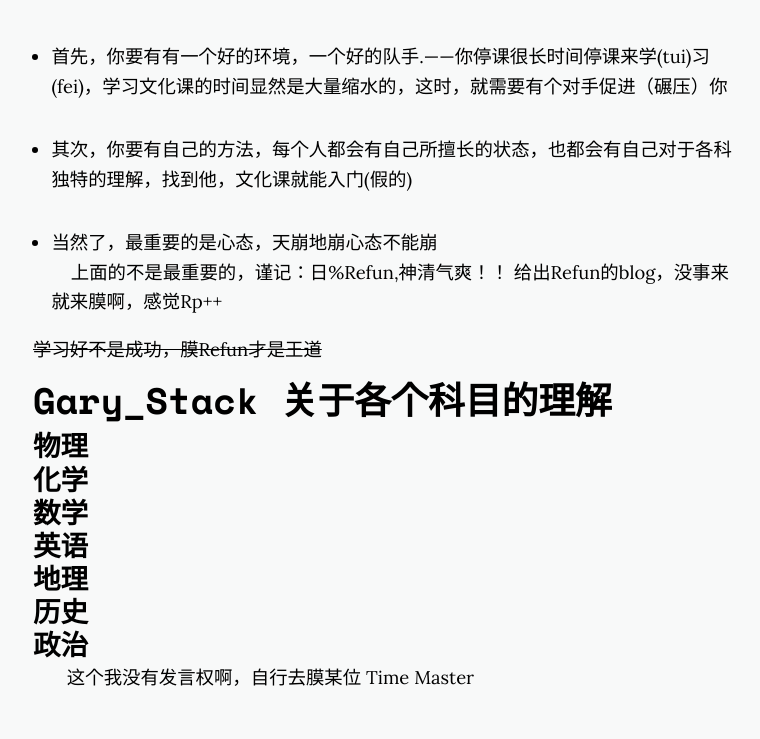
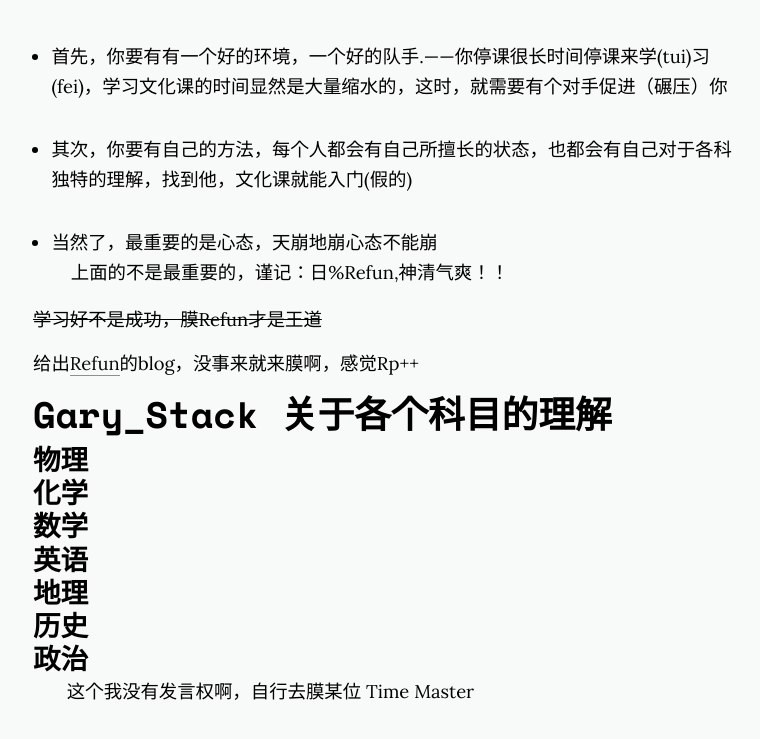
Before and after one commit to GaryStack/project-lambda.github.io, a Jekyll site: the page built from _posts/2018-4-2-文化课相关.markdown, in a window 1280 px wide and 900 px high, scrolled down 985 px, cut to the strip 0-762 px from the top of the window. Shown: the top 739 px of the strip, without its empty margins (255-1015 px from the left). Built offline with Jekyll 4.4.1, drawn with Linux system fonts in a browser that asks for light colours; nearby versions of some CDN libraries; part of the change alters nothing that is shown.

```diff
--- a/_posts/2018-4-2-文化课相关.markdown
+++ b/_posts/2018-4-2-文化课相关.markdown
@@ -29,11 +29,12 @@ _OIer了解一下_
 
 上面的不是最重要的，谨记：日%Refun,神清气爽！！
 
-给出Refun的blog，没事来就来膜啊，感觉Rp++
-
 </ul>
 
 ~~学习好不是成功，膜Refun才是王道~~
+
+给出[Refun](http://www.cnblogs.com/refun/)的blog，没事来就来膜啊，感觉Rp++
+
 
 ## Gary_Stack 关于各个科目的理解
 
```
